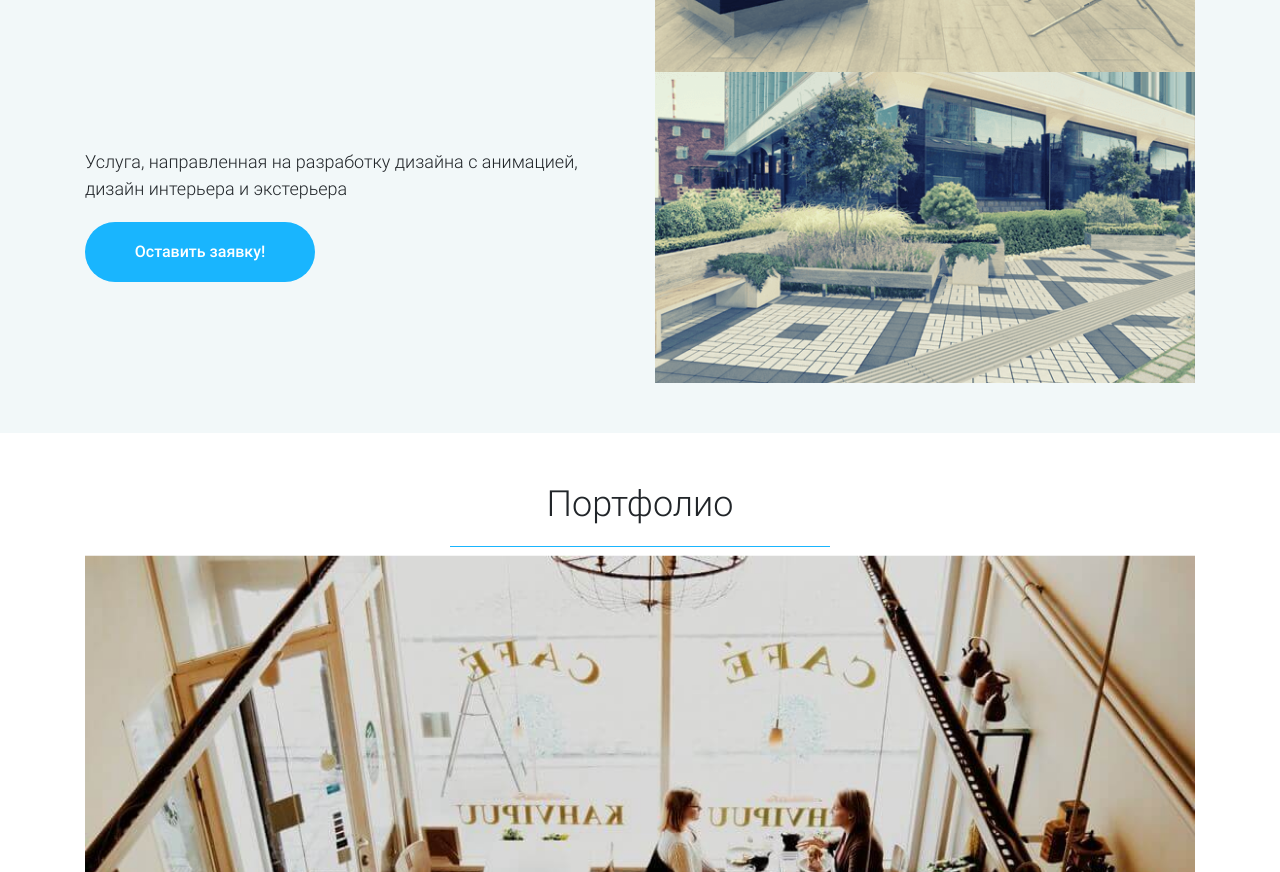
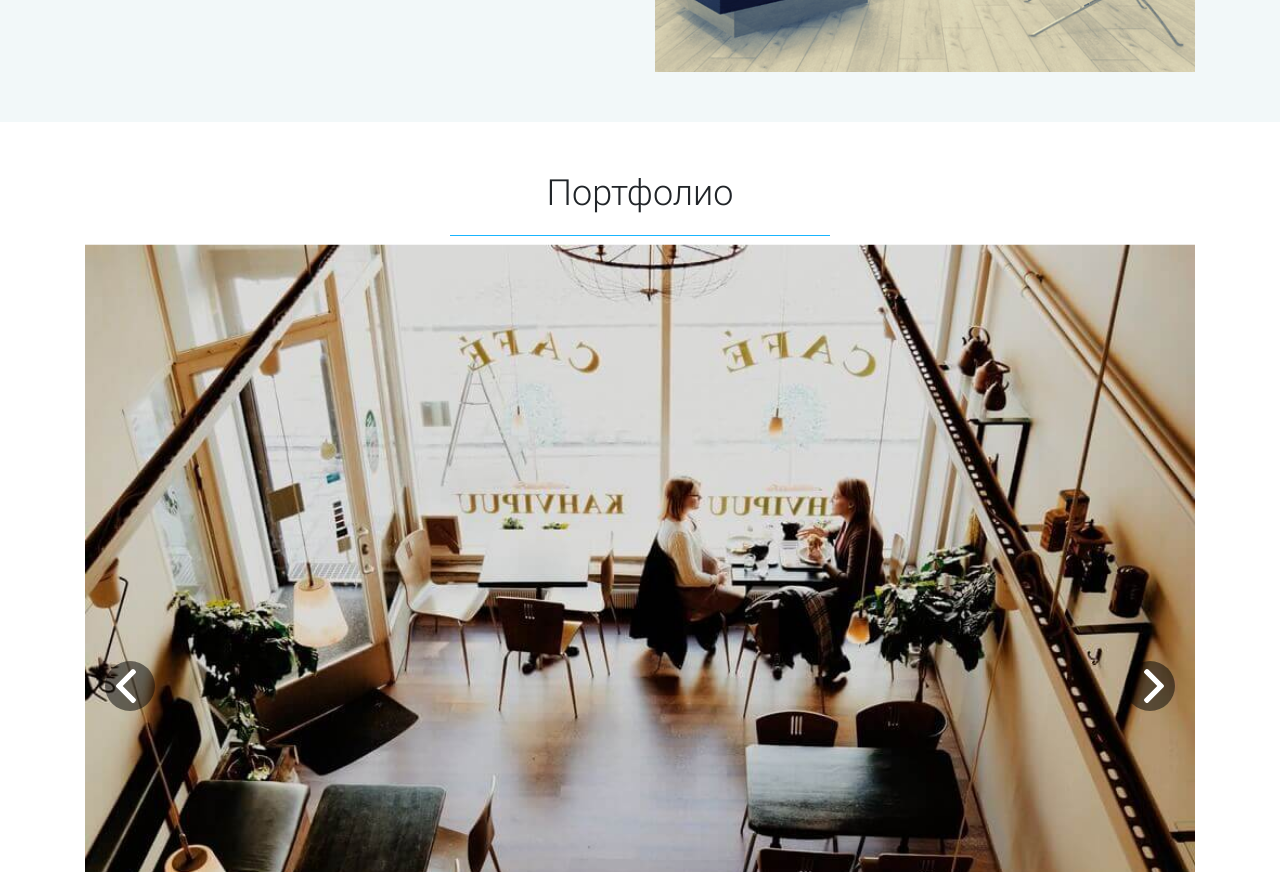
Before and after one commit to Anstalex/3dGlo, a plain HTML site: page index.html in a window 1280 px wide. Shown: the part 1293-2165 px from the top of the page. Drawn offline with Linux system fonts and the light colour scheme.

Commit message:
feat(scope) fix view оf tabs
#lesson22

```diff
--- a/index.html
+++ b/index.html
@@ -146,7 +146,7 @@
 		</div>
 
 
-		<div class="service-tab row">
+		<div class="service-tab row d-none">
 			<div class="service-outer col-md-6 col-sm-6 col-12">
 				<div class="service-inner">
 					<p>Услуга, направленная на разработку дизайна с анимацией, дизайн интерьера и экстерьера</p>
```
